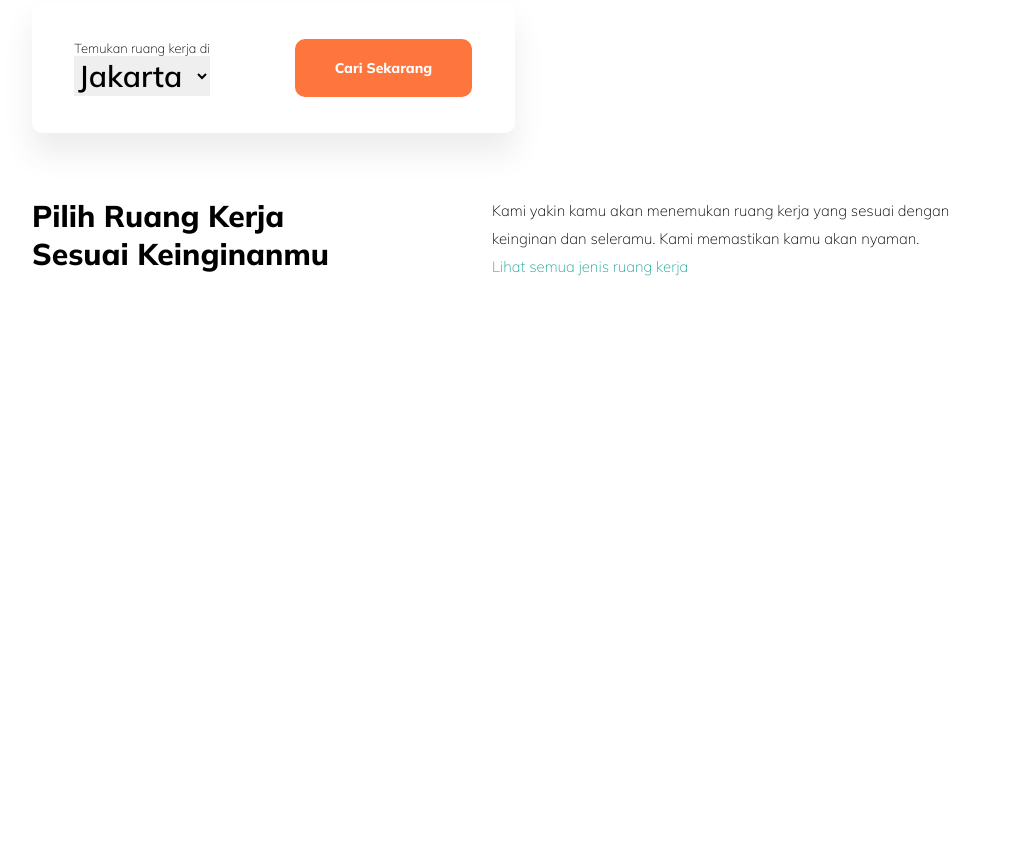
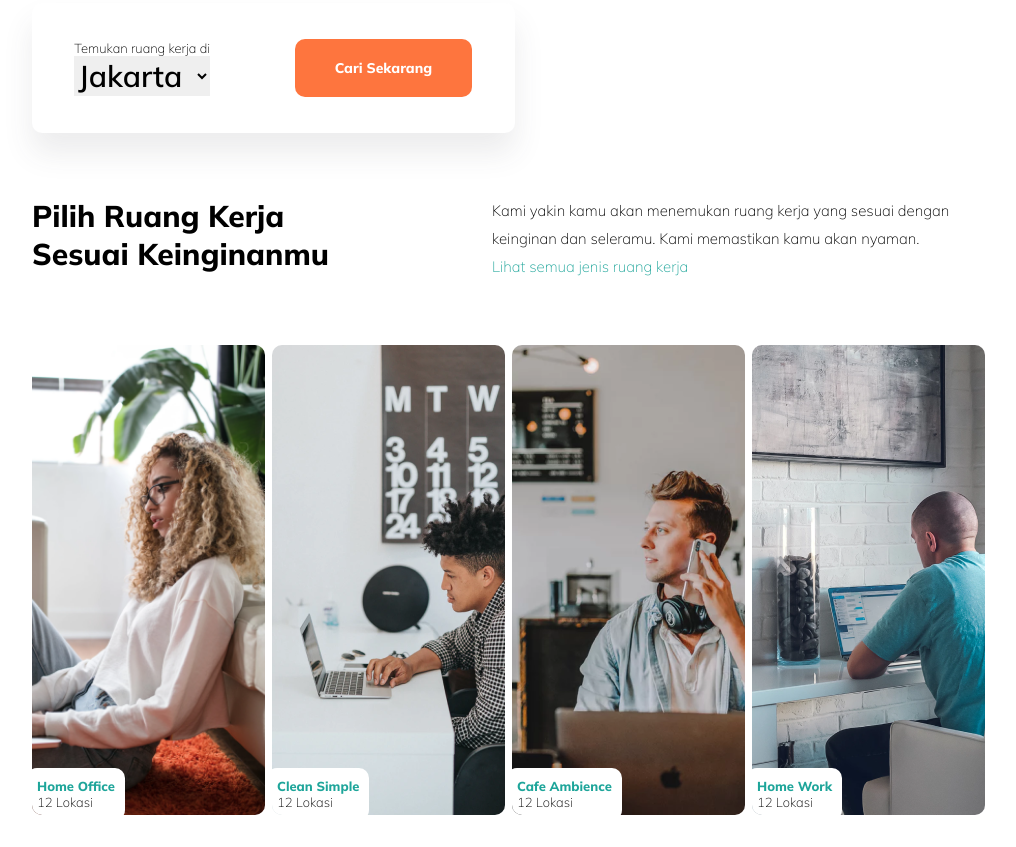
Before and after one commit to MJawad703/Coworking-site, a plain HTML site: page index.html in a window 1280 px wide. Shown: the part 339-1186 px from the top of the page, without its empty margins (128-1144 px from the left). Before the commit the page ends 800 px from the top, so only its background shows below. Drawn offline with Linux system fonts and the light colour scheme.

Commit message:
Created Cards Section

```diff
--- a/index.html
+++ b/index.html
@@ -65,5 +65,33 @@
     </div>
 
     <!-- Card Section -->
+    <div class="container">
+      <div class="card-section">
+        <div class="card girl">
+          <div class="inner-card">
+            <h5>Home Office</h5>
+            <p>12 Lokasi</p>
+          </div>
+        </div>
+        <div class="card office">
+          <div class="inner-card">
+            <h5>Clean Simple</h5>
+            <p>12 Lokasi</p>
+          </div>
+        </div>
+        <div class="card phone">
+          <div class="inner-card">
+            <h5>Cafe Ambience</h5>
+            <p>12 Lokasi</p>
+          </div>
+        </div>
+        <div class="card laptop">
+          <div class="inner-card">
+            <h5>Home Work</h5>
+            <p>12 Lokasi</p>
+          </div>
+        </div>
+      </div>
+    </div>
   </body>
 </html>
--- a/src/styles/styles.css
+++ b/src/styles/styles.css
@@ -122,3 +122,62 @@ body {
   text-decoration: none;
   color: rgba(30, 165, 154, 1);
 }
+
+/* card section */
+
+.card-section {
+  display: flex;
+  justify-content: space-around;
+}
+
+.card {
+  height: 470px;
+  width: 320px;
+  background: lightblue;
+  margin-right: 7px;
+  border-radius: 10px;
+  position: relative;
+  overflow: hidden;
+}
+
+.girl {
+  background: url("../../assets/images/girl.png");
+  background-repeat: no-repeat;
+  background-size: cover;
+}
+
+.office {
+  background: url("../../assets/images/office.png");
+  background-repeat: no-repeat;
+  background-size: cover;
+}
+
+.phone {
+  background: url("../../assets/images/phone.png");
+  background-repeat: no-repeat;
+  background-size: cover;
+}
+.laptop {
+  background: url("../../assets/images/laptop.png");
+  background-repeat: no-repeat;
+  background-size: cover;
+}
+
+.inner-card {
+  position: absolute;
+  background: #fff;
+  padding: 10px;
+  border-radius: 10px;
+  bottom: -5px;
+  left: -5px;
+}
+
+.inner-card h5 {
+  color: rgba(30, 165, 154, 1);
+  font-size: 13px;
+  font-weight: 700;
+}
+
+.inner-card p {
+  font-size: 13px;
+}
```
Also changed, not shown: assets/images/Room Type - 2.png (added), assets/images/girl.png (added), assets/images/laptop.png (added), assets/images/office.png (added), assets/images/phone.png (added).
